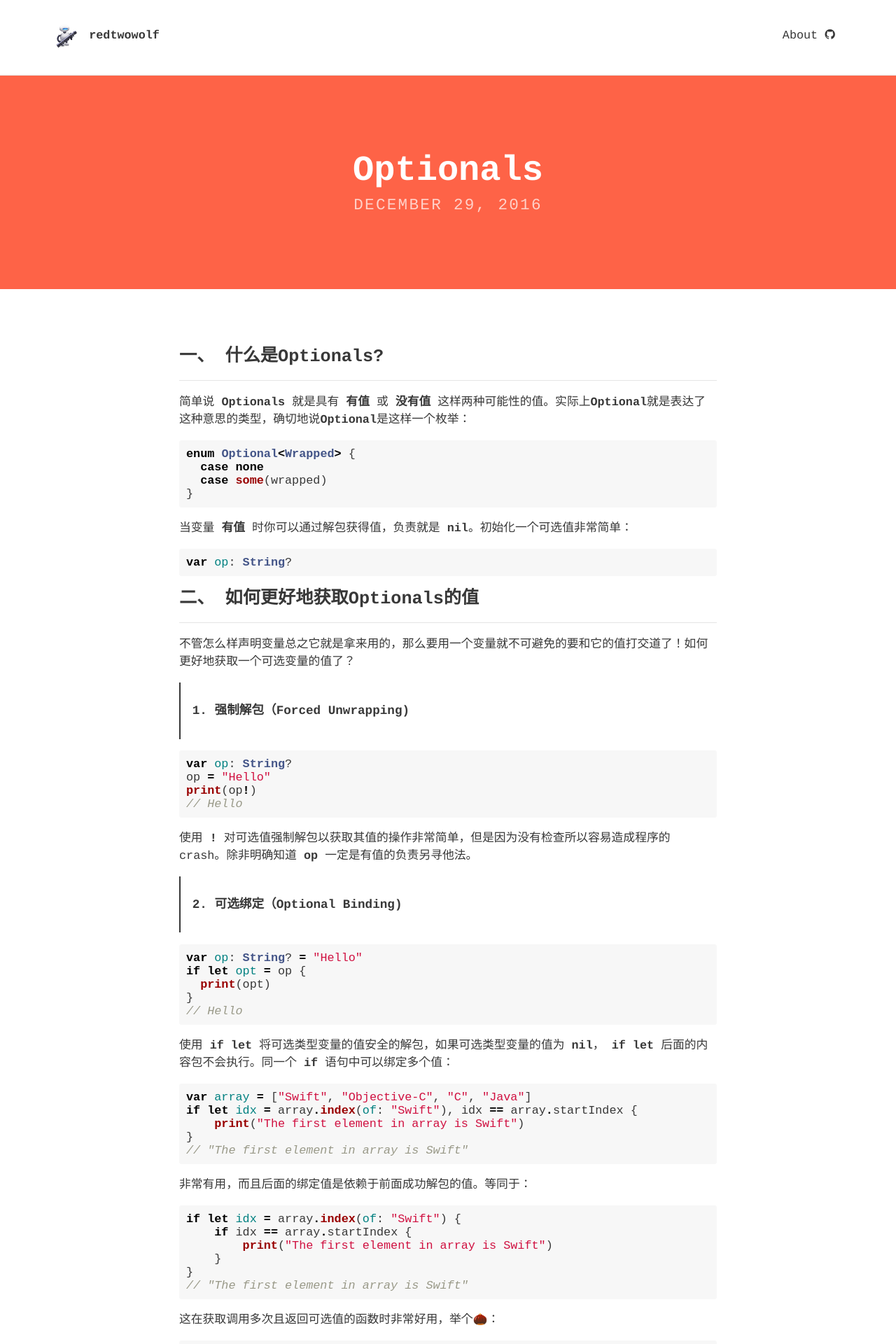
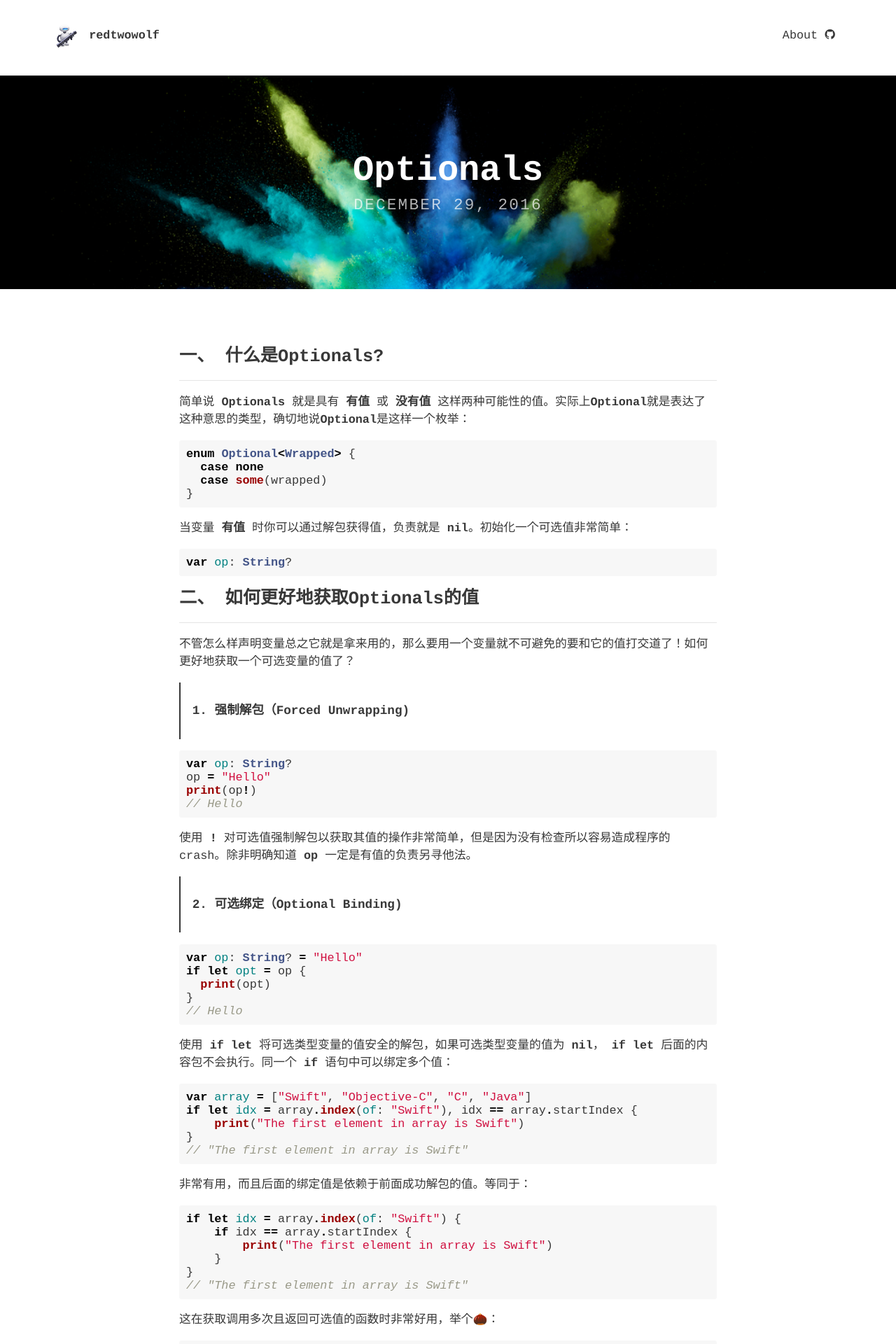
Before and after one commit to CoderDB/CoderDB.github.io, a Jekyll site: the page built from _posts/2016-12-29-Optionals.md, in a window 1280 px wide. Shown: the top 1920 px of the page at 70% size. Built offline with Jekyll 4.4.1, drawn with Linux system fonts in a browser that asks for light colours; nearby versions of some CDN libraries.

Commit message:
add new photo

```diff
--- a/_posts/2016-12-29-Optionals.md
+++ b/_posts/2016-12-29-Optionals.md
@@ -2,7 +2,7 @@
 layout: post
 date: 2016-12-29
 title: Optionals
-feature-img: "img/pink.jpg"
+feature-img: "img/blue_burst.jpg"
 
 ---
 
```
Also changed, not shown: img/blue_burst.jpg (added), img/purple_burst.jpg (added), img/red_burst.jpg (added).
